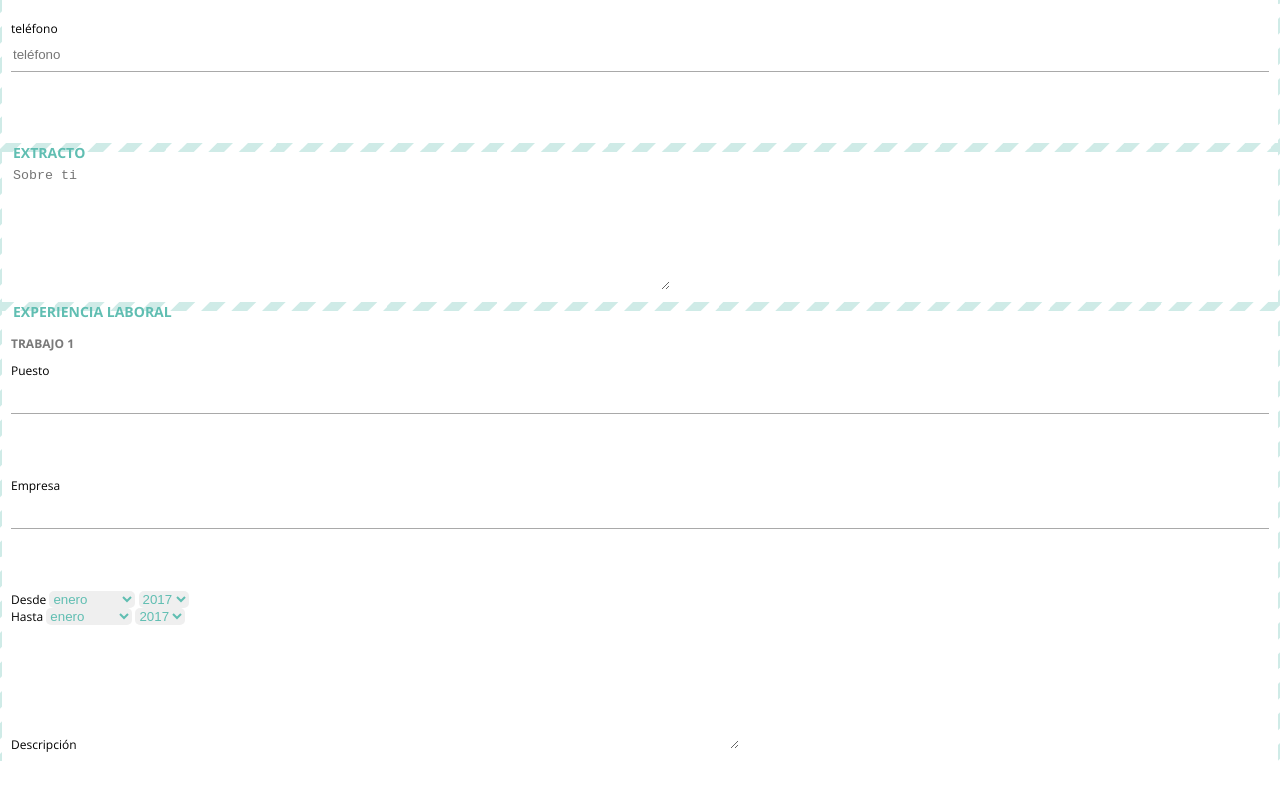
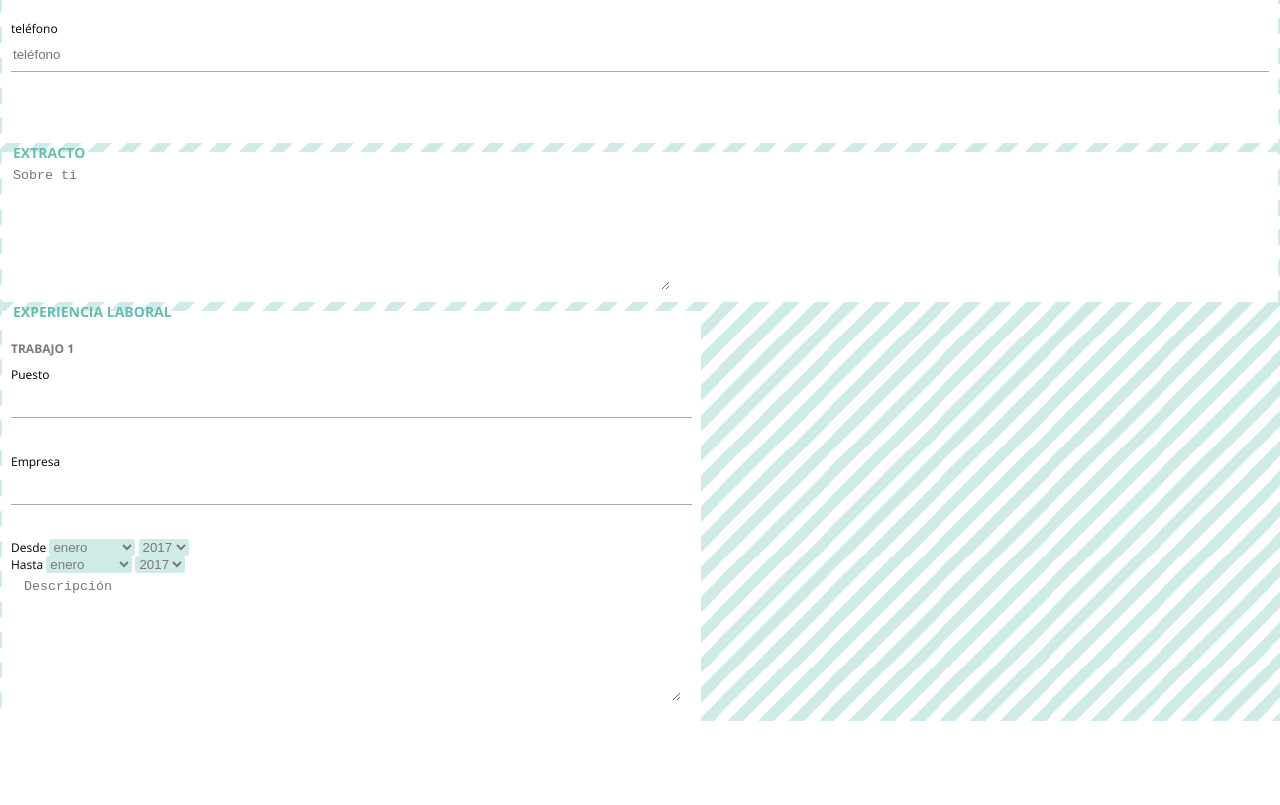
Before and after one commit to Adalab/clarke-s2-pullandpush-1, a plain HTML site: page index.html in a window 1280 px wide. Shown: the part 745-1550 px from the top of the page. Drawn offline with nearby package versions, Linux system fonts and the light colour scheme.

Commit message:
Change style select buttom calendar

```diff
--- a/index.html
+++ b/index.html
@@ -20,7 +20,7 @@
 <p>Lorem ipsum dolor sit amet, consectetur adipisicing elit, sed do eiusmod tempor incididunt ut labore et dolore magna aliqua. Ut enim ad minim veniam, quis nostrud exercitation ullamco laboris nisi ut aliquip ex ea commodo consequat. Duis aute irure dolor in reprehenderit in voluptate velit esse cillum dolore eu fugiat nulla pariatur. Excepteur sint occaecat cupidatat non proident, sunt in culpa qui officia deserunt mollit anim id est laborum.
 </p>
 
-  <form  class="form-section" action="index.html" method="post">
+  <form class="form-section" action="index.html" method="post">
 
     <fieldset class="personal-data">
       <legend class="form-title">datos personales</legend>
@@ -52,7 +52,8 @@
 
     </fieldset>
 
-    <fieldset>
+
+    <fieldset class="professional-experience">
 
       <legend class="form-title">Experiencia laboral</legend>
       <h2 class= "form-title2">Trabajo 1</h2>
@@ -144,10 +145,15 @@
         </select>
       </div>
 
-        <label for="description">Descripción</label>
-        <textarea id="description" name="description" rows="8" cols="80" placeholder=""></textarea>
+      <fieldset class="about-you">
+        <legend class="form-title"></legend>
 
+        <textarea name="about-you" rows="8" cols="80" placeholder="Descripción"></textarea>
+
+      </fieldset>
     </fieldset>
+  </fieldset>
+
   </form>
 </main>
 
--- a/styles/master.css
+++ b/styles/master.css
@@ -100,6 +100,14 @@ font-weight: bold;
 color: #60beb2;
 }
 
+
+.professional-experience {
+  width: 20%;
+  margin-left: 2px;
+  margin-right: 2px;
+  padding: 9px;
+}
+
 .form-title2 {
   text-transform: uppercase;
   font-size: 12px;
@@ -108,14 +116,17 @@ color: #60beb2;
 }
 
 select {
-color: #60beb2;
+color: #797979;
+border-style:none;
+background-color: rgba(96,190,178,0.3);
+border-width: 1px;
+border-color: none;
+border-image: none;
 border-style: none;
-border-width: 1px;
-border-color: rgb(169, 169, 169)
-border-image: none;
-border-radius: 5px;
+border-radius: 3px;
 }
 }
+
 
 
 /* FOOTER */
```
